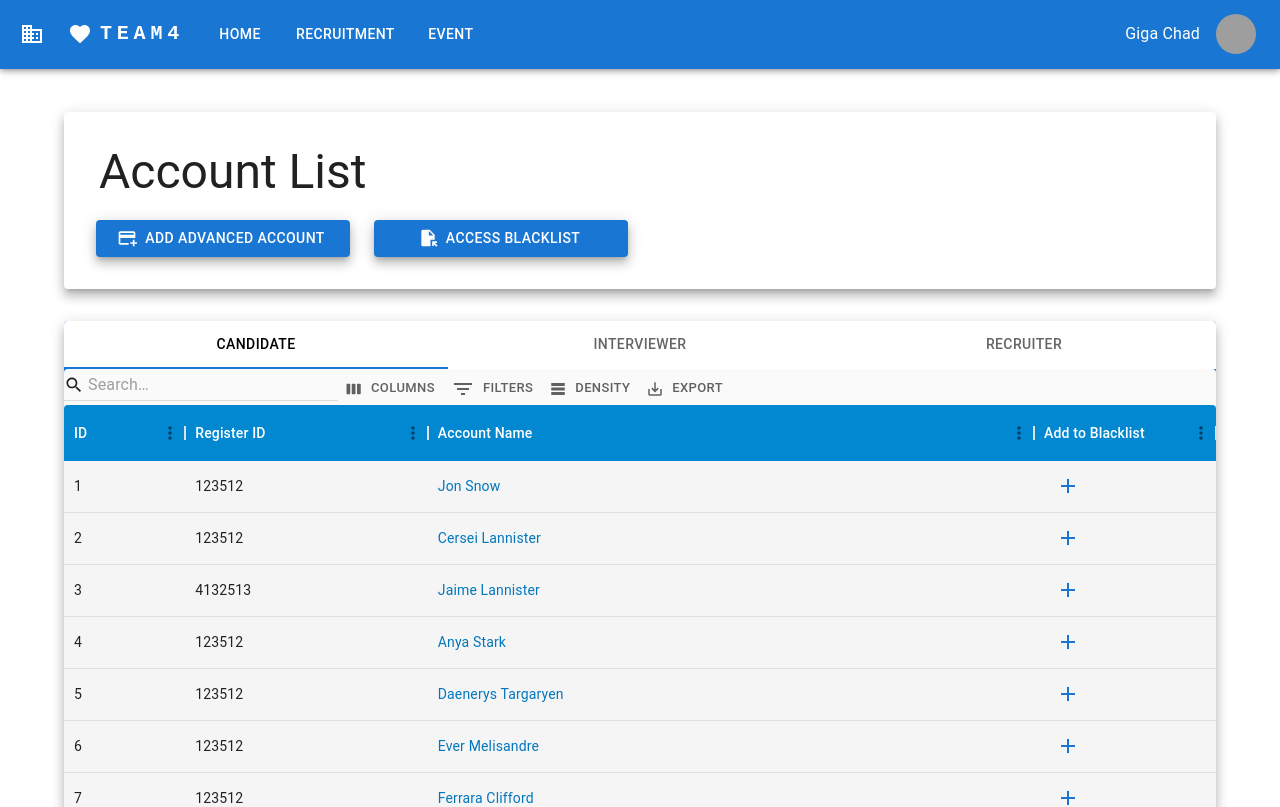
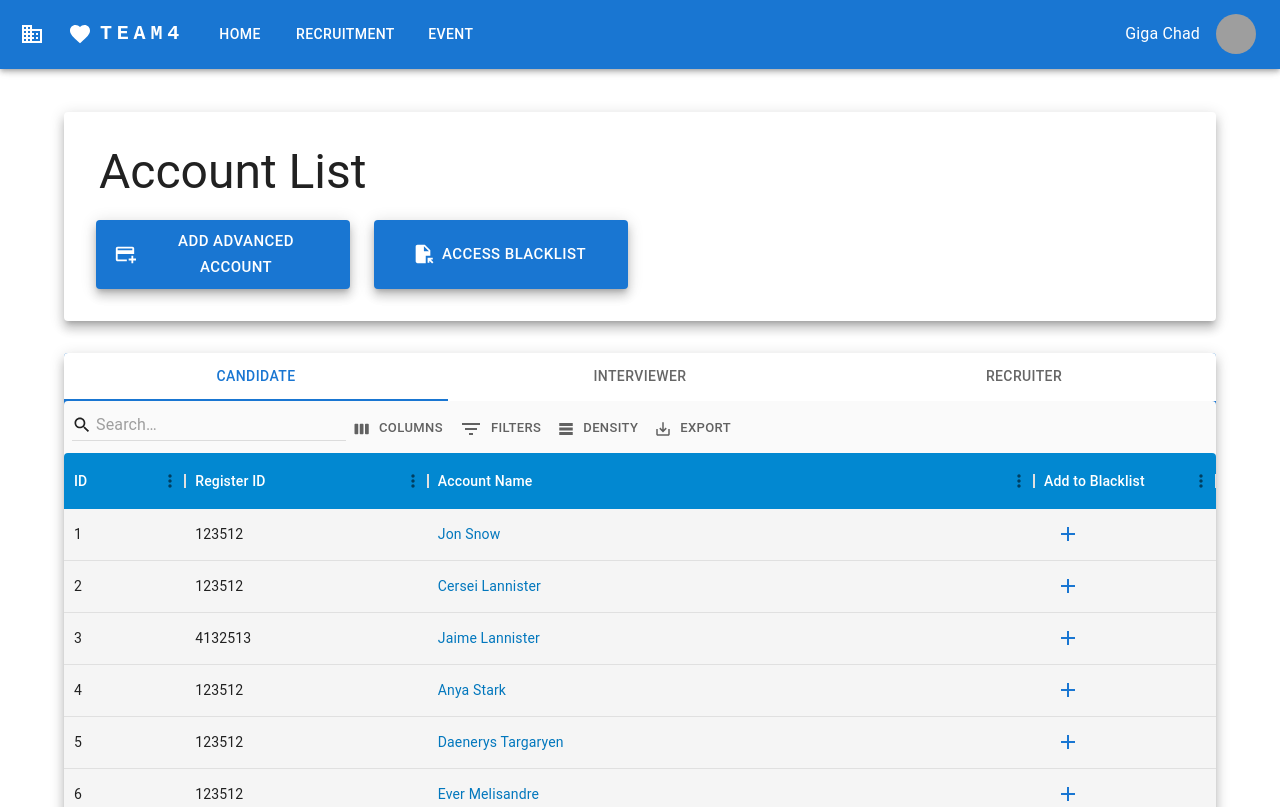
Before and after one commit to namkha1032/recruitment-website, a React (Create React App) app: page /company/account in a window 1280 px wide. Shown: the top 807 px of the page. Built offline with nearby package versions, Linux system fonts and the light colour scheme; grey boxes are pictures that could not be loaded.

Commit message:
Possible tab-based implement for role choosing

```diff
--- a/src/pages/Page_Company_Account/Page_Company_Account.jsx
+++ b/src/pages/Page_Company_Account/Page_Company_Account.jsx
@@ -1,23 +1,13 @@
-import React, { useState } from 'react'
-import {
-    Box,
-    Button, Dialog, DialogActions, DialogContent, DialogContentText, DialogTitle,
-    InputAdornment, InputLabel,
-    MenuItem,
-    Select, TextField,
-    Typography
-} from "@mui/material"
-import {DataGrid, GridAddIcon, GridSearchIcon, GridToolbar, GridToolbarQuickFilter} from "@mui/x-data-grid";
-import { useNavigate } from "react-router-dom";
-import { mockDataContacts } from "./mockData";
-import { grey, lightBlue, teal } from "@mui/material/colors";
+import React, {useState} from 'react'
+import {Button, Dialog, DialogActions, DialogContent, DialogContentText, DialogTitle, Typography} from "@mui/material"
+import {DataGrid, GridAddIcon, GridToolbar, GridToolbarQuickFilter} from "@mui/x-data-grid";
+import {useNavigate} from "react-router-dom";
+import {mockDataContacts} from "./mockData";
+import {grey, lightBlue, teal} from "@mui/material/colors";
 import IconButton from "@mui/material/IconButton";
 import Grid from "@mui/material/Grid";
-import {AddAlarm, AddBox, AddCard, FileOpen} from "@mui/icons-material";
+import {AddCard, FileOpen} from "@mui/icons-material";
 import Card from "@mui/material/Card";
-import CardContent from "@mui/material/CardContent";
-import FormControl from "@mui/material/FormControl";
-import { shadows } from '@mui/system';
 import PropTypes from "prop-types";
 import {useTheme} from "@mui/material/styles";
 import AppBar from "@mui/material/AppBar";
@@ -36,7 +26,7 @@ const RenderAddToBlacklist = ({params}) => {
                 <GridAddIcon></GridAddIcon>
             </IconButton>
             <Dialog open={open}
-                    onClose={()=>{
+                    onClose={() => {
                         setOpen(false)
                     }}
                     aria-labelledby="accountinfo"
@@ -52,15 +42,15 @@ const RenderAddToBlacklist = ({params}) => {
                     </DialogContentText>
                 </DialogContent>
                 <DialogActions>
-                    <Button onClick={()=>{
+                    <Button onClick={() => {
                         setOpen(false)
                     }}>Go to Account</Button>
-                    <Button onClick={()=>{
+                    <Button onClick={() => {
                         setOpen(false)
                     }}>
                         Add
                     </Button>
-                    <Button onClick={()=>{
+                    <Button onClick={() => {
                         setOpen(false)
                     }}>
                         Cancel
@@ -71,21 +61,22 @@ const RenderAddToBlacklist = ({params}) => {
     )
 }
 
-const Page_Company_Account = () => {
 function TabPanel(props) {
-        const { children, value, index, ...other } = props;
+    const {children, value, index, ...other} = props;
+
     function QuickSearchToolbar() {
         return (
-                <Grid container
+            <Grid container margin={1}
             >
-                    <GridToolbarQuickFilter />
+                <GridToolbarQuickFilter/>
                 <GridToolbar></GridToolbar>
             </Grid>
         );
     }
+
     const columns = [
-            { field: "id", headerName: "ID", flex: 0.2 },
-            { field: "registerId", headerName: "Register ID", flex: 0.4},
+        {field: "id", headerName: "ID", flex: 0.2},
+        {field: "registerId", headerName: "Register ID", flex: 0.4},
         {
             field: "accountName",
             headerName: "Account Name",
@@ -96,7 +87,9 @@ const Page_Company_Account = () => {
             field: "addtoBlacklist",
             headerName: "Add to Blacklist",
             flex: 0.3,
-                renderCell: (params) => {return(<RenderAddToBlacklist params={params} />)},
+            renderCell: (params) => {
+                return (<RenderAddToBlacklist params={params}/>)
+            },
         },
     ];
 
@@ -149,7 +142,7 @@ const Page_Company_Account = () => {
                     <DataGrid
                         rows={mockDataContacts}
                         columns={columns}
-                        slots={{ toolbar: QuickSearchToolbar }}
+                        slots={{toolbar: QuickSearchToolbar}}
                         display="flex"
                     />
                 </Grid>
@@ -190,11 +183,11 @@ const Page_Company_Account = () => {
             raised="true"
             sx={{
                 // width:'77vw',
-                    display:'flex',
+                display: 'flex',
                 // border: "1px solid black",
                 // borderRadius: 1,
                 // padding:4,
-                    mt:4
+                mt: 4
             }}>
             <Grid container>
                 <AppBar position="static">
@@ -202,12 +195,11 @@ const Page_Company_Account = () => {
                         value={value}
                         onChange={handleChange}
                         indicatorColor="primary"
-                        textColor="inherit"
                         variant="fullWidth"
                         aria-label="full width tabs example"
                         sx={{
                             backgroundColor: '#ffffff',
-                            color: '#000000'
+                            color: 'primary'
                         }}
                     >
                         <Tab label="Candidate" {...a11yProps(0)} />
@@ -225,37 +217,10 @@ const Page_Company_Account = () => {
         </Card>
     );
 }
+
+const Page_Company_Account = () => {
     const navigate = useNavigate()
     const [account, setAccount] = useState('');
-    // function QuickSearchToolbar() {
-    //     return (
-    //         <Box
-    //             sx={{
-    //                 p: 0.5,
-    //                 pb: 0,
-    //             }}
-    //         >
-    //             <GridToolbarQuickFilter />
-    //             <GridToolbar></GridToolbar>
-    //         </Box>
-    //     );
-    // }
-    // const columns = [
-    //     { field: "id", headerName: "ID", flex: 0.2 },
-    //     { field: "registerId", headerName: "Register ID", flex: 0.4},
-    //     {
-    //         field: "accountName",
-    //         headerName: "Account Name",
-    //         flex: 1,
-    //         cellClassName: "name-column--cell",
-    //     },
-    //     {
-    //         field: "addtoBlacklist",
-    //         headerName: "Add to Blacklist",
-    //         flex: 0.3,
-    //         renderCell: (params) => {return(<RenderAddToBlacklist params={params} />)},
-    //     },
-    // ];
 
     return (
         <Grid item xs={12}>
@@ -265,7 +230,7 @@ const Page_Company_Account = () => {
                     // display:'flex',
                     // border: "1px solid black",
                     // borderRadius: 1,
-                    padding:4
+                    padding: 4
                 }}>
                 <Grid container columnSpacing={{xs: 1}}>
                     <Grid item md={12} xs={7}
@@ -282,7 +247,7 @@ const Page_Company_Account = () => {
                         </Typography>
                     </Grid>
                     <Grid item xs={5} sm={12} display="flex">
-                <Grid container  spacing={{ xs: 0, sm: 3 }} rowSpacing={{ xs: 1, sm: 0 }} display="flex">
+                        <Grid container spacing={{xs: 0, sm: 3}} rowSpacing={{xs: 1, sm: 0}} display="flex">
                             <Grid
                                 item
                                 xs={12}
@@ -292,15 +257,15 @@ const Page_Company_Account = () => {
                                 justifyContent="right">
                                 <Button
                                     variant="contained"
-                            size="medium"
+                                    size="large"
                                     fullWidth
                                     onClick={() => {
                                         navigate("/company/account/create")
                                     }}
                                     sx={{
-                                boxShadow:7
+                                        boxShadow: 7
                                     }}
-                            startIcon={<AddCard />}
+                                    startIcon={<AddCard/>}
                                 >
                                     Add Advanced Account
                                 </Button>
@@ -314,15 +279,15 @@ const Page_Company_Account = () => {
                                 justifyContent="right">
                                 <Button
                                     variant="contained"
-                            size="medium"
+                                    size="large"
                                     fullWidth
                                     onClick={() => {
                                         navigate("/company/account/blacklist")
                                     }}
                                     sx={{
-                                boxShadow:7
+                                        boxShadow: 7
                                     }}
-                            startIcon={<FileOpen />}
+                                    startIcon={<FileOpen/>}
                                 >
                                     Access Blacklist
                                 </Button>
@@ -364,7 +329,7 @@ const Page_Company_Account = () => {
                     </Grid>
                 </Grid>
             </Card>
-            <FullWidthTabs />
+            <FullWidthTabs/>
         </Grid>
 
     );
```
Lines whose indentation alone changed are shown as unchanged.
